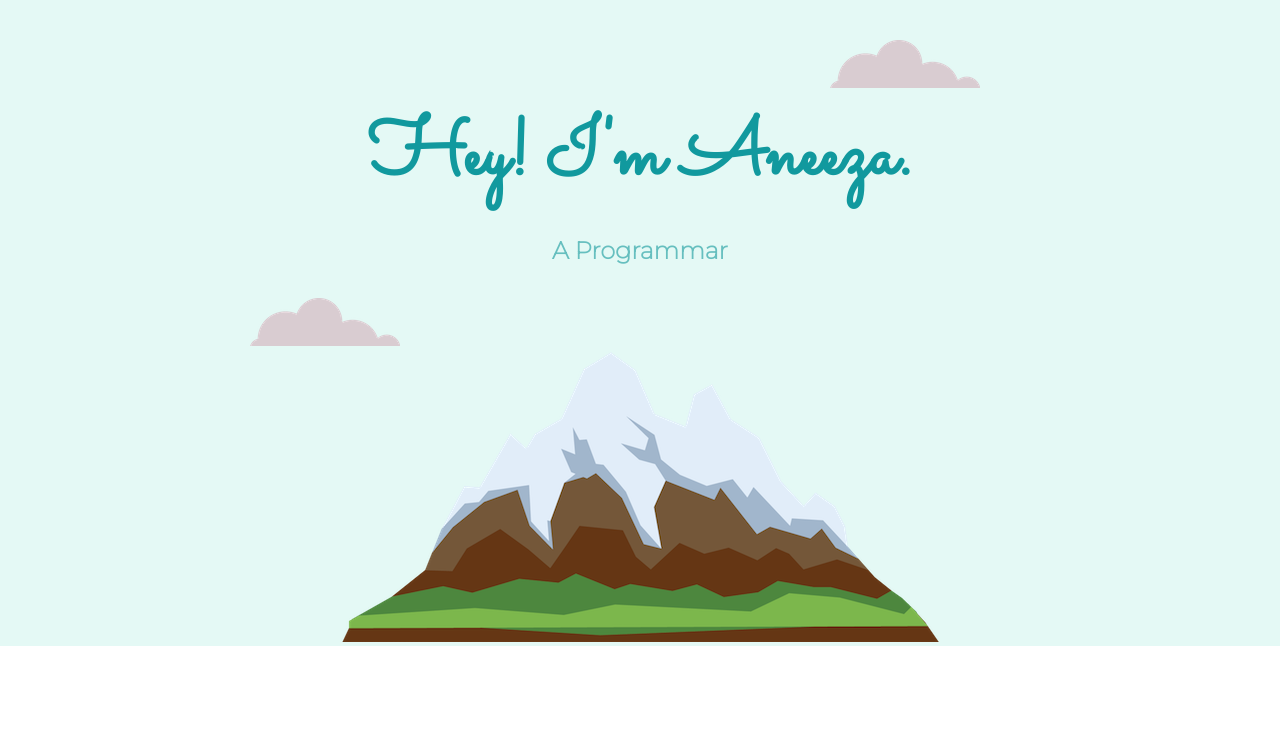
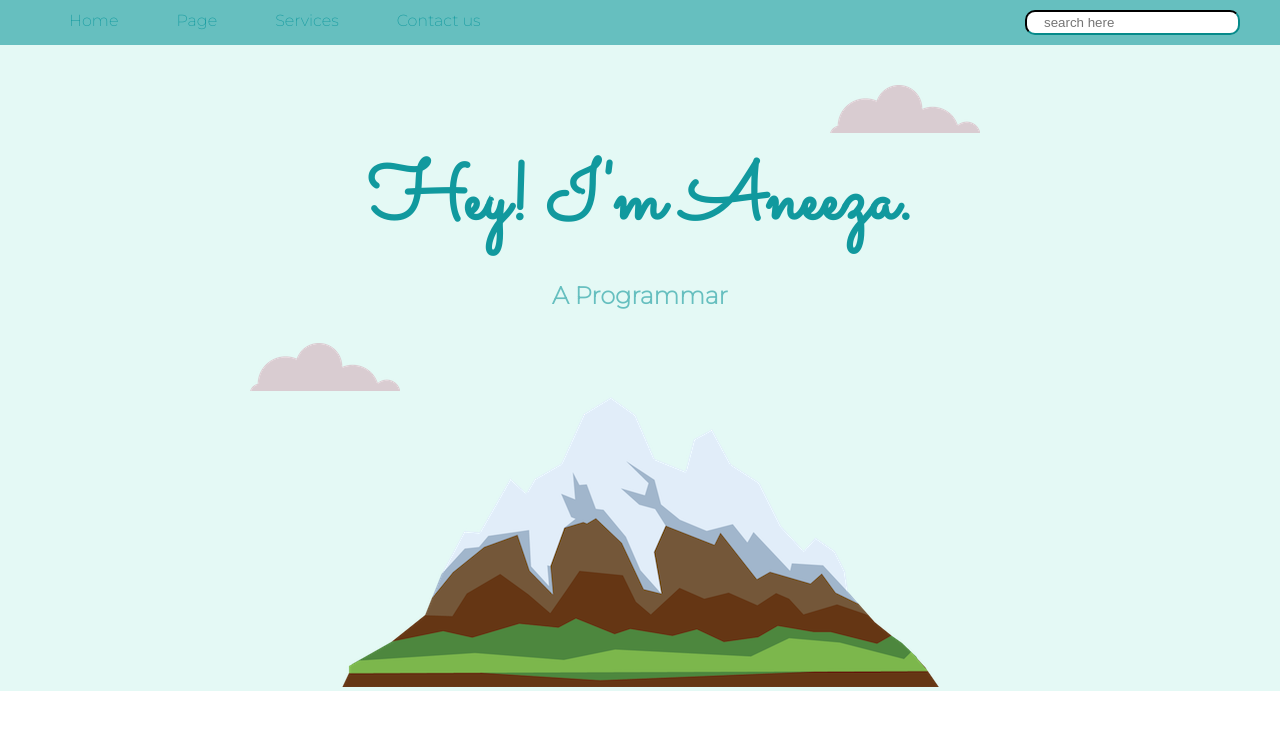
Before and after one commit to AneezaZafar19/CSS-MySite, a plain HTML site: page index.html in a window 1280 px wide. Shown: the top 743 px of the page. Drawn offline with Linux system fonts and the light colour scheme; a web font is replaced by a local one.

Commit message:
navigation bar

```diff
--- a/CSS/style.css
+++ b/CSS/style.css
@@ -130,3 +130,37 @@ a:hover{
     background-image: linear-gradient(to bottom, #30e3cb, #2bc4ad);
     text-decoration: none;
   }
+
+  nav{
+    background-color: #66BFBF;
+    /* padding: 15px 0px; */
+}
+ul{
+    overflow: auto;
+    margin: 0;
+    padding: 10px 40px;
+}
+li{
+    float: left;
+    list-style-type: none;
+    color: #4d7973;
+}
+a{
+    padding: 5px 9px;
+    padding-top: 5px;
+}
+.search{
+    float:right;
+    background-color: #66BFBF;
+    color: whitesmoke;
+    width: 150;
+}
+.navbar input{
+    border-radius: 10px;
+    padding: 3px 17px;
+    border-color: #023636;
+}
+.navbar li a:hover{
+   background-color: rgb(73, 139, 139);
+   color:rgb(194, 216, 235);
+}
--- a/index.html
+++ b/index.html
@@ -12,6 +12,20 @@
     <link href="https://fonts.googleapis.com/css2?family=Barlow+Condensed:wght@100&family=BhuTuka+Expanded+One&family=Dancing+Script&family=Merriweather:wght@300&family=Montserrat:wght@200&family=Sacramento&display=swap" rel="stylesheet">
 </head>
 <body>
+    <header>
+        <nav class="navbar">
+            <ul>
+                <li><a>Home</a></li>
+                <li><a>Page</a></li>
+                <li><a>Services</a></li>
+                <li><a>Contact us</a></li>
+                <div class="search">
+                    <input type="text" id = "search" name="search" placeholder="search here">
+                </div>
+
+            </ul>
+        </nav>
+    </header>
     <div class="topcontainer">
         <img class="cloud1" src="images\cloud.png" alt="cloud image loading">
         <h1>Hey! I'm Aneeza. </h1>
```
